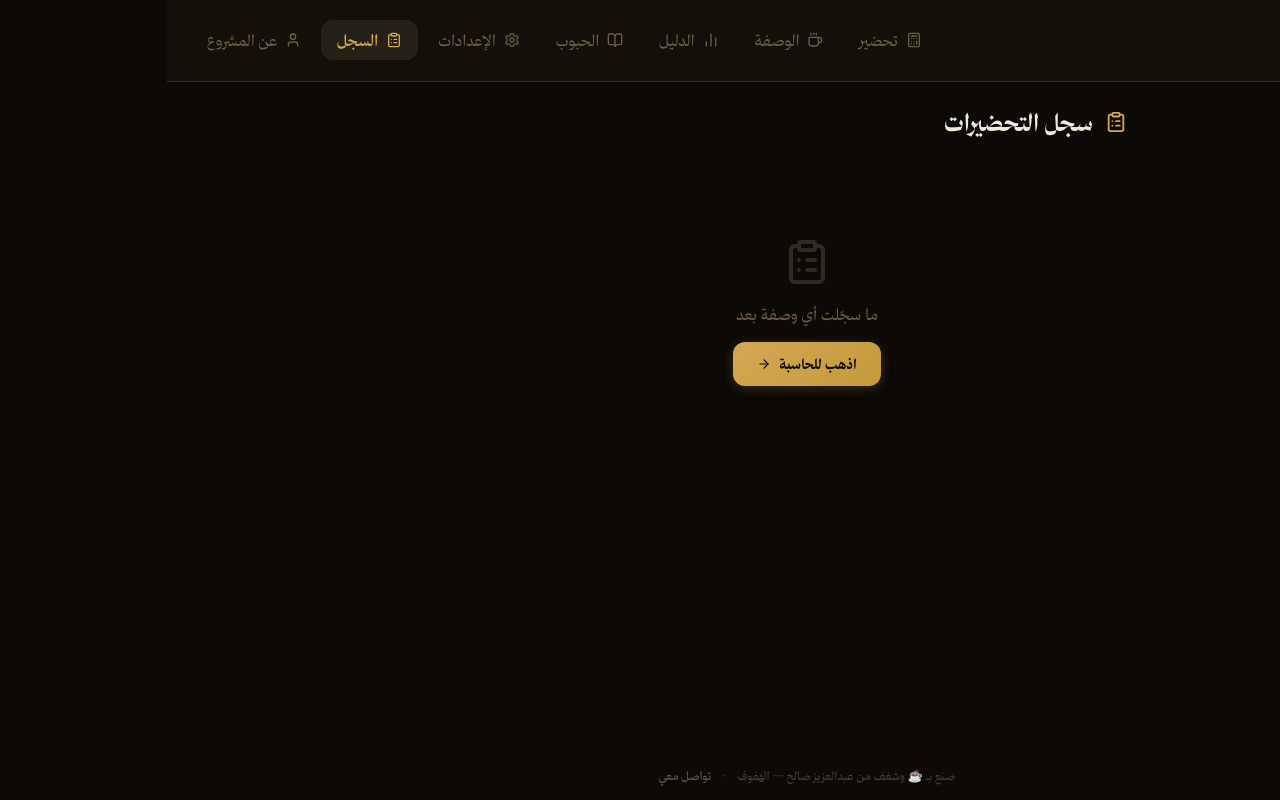
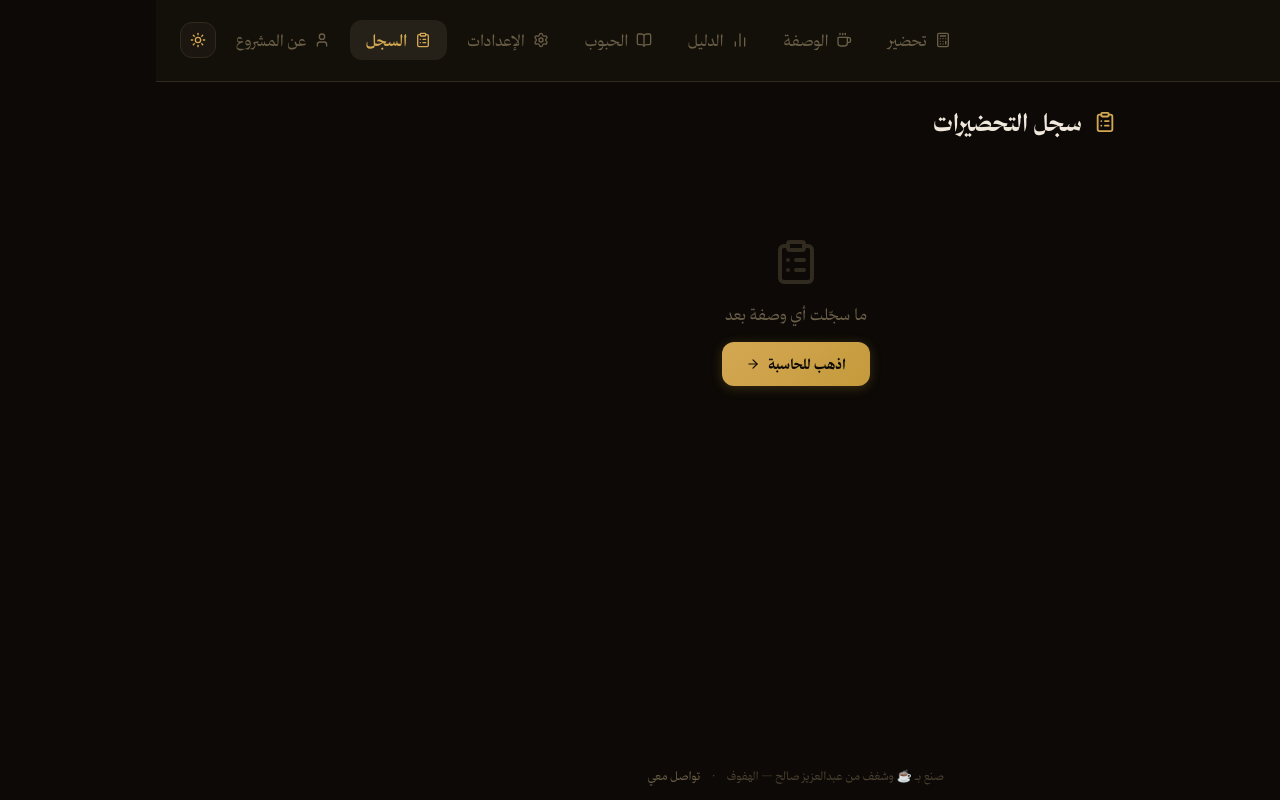
Before and after one commit to AzizSz/drip-wise, a Next.js app: page /log in a window 1280 px wide. Built offline with nearby package versions, Linux system fonts and the light colour scheme.

Commit message:
add dark/light mode toggle

```diff
--- a/src/app/layout.tsx
+++ b/src/app/layout.tsx
@@ -17,7 +17,7 @@ export const viewport: Viewport = {
 
 export default function RootLayout({ children }: { children: React.ReactNode }) {
   return (
-    <html lang="ar" dir="rtl">
+    <html lang="ar" dir="rtl" suppressHydrationWarning>
       <body className="antialiased">
         <div className="min-h-screen flex flex-col">
           <NavBar />
--- a/src/components/nav-bar.tsx
+++ b/src/components/nav-bar.tsx
@@ -3,6 +3,7 @@ import Link from "next/link";
 import { usePathname } from "next/navigation";
 import { Calculator, BookOpen, BarChart2, Settings, Coffee, User, ClipboardList } from "lucide-react";
 import { cn } from "@/lib/utils";
+import { ThemeToggle } from "@/components/theme-toggle";
 
 const NAV_ITEMS = [
   { href: "/", label: "تحضير", icon: Calculator },
@@ -42,6 +43,7 @@ export function NavBar() {
               <span>{label}</span>
             </Link>
           ))}
+          <ThemeToggle />
         </nav>
       </header>
 
@@ -79,7 +81,7 @@ export function NavBar() {
             </div>
           </div>
         </Link>
-        <span className="text-xs text-ink-400">حاسبة V60</span>
+        <ThemeToggle />
       </header>
     </>
   );
--- /dev/null
+++ b/src/components/theme-toggle.tsx
@@ -0,0 +1,34 @@
+"use client";
+import { useEffect, useState } from "react";
+import { Sun, Moon } from "lucide-react";
+
+export function ThemeToggle() {
+  const [theme, setTheme] = useState<"dark" | "light">("dark");
+
+  useEffect(() => {
+    const saved = localStorage.getItem("dripwise_theme") as "dark" | "light" | null;
+    const initial = saved || "dark";
+    setTheme(initial);
+    document.documentElement.setAttribute("data-theme", initial);
+  }, []);
+
+  function toggle() {
+    const next = theme === "dark" ? "light" : "dark";
+    setTheme(next);
+    localStorage.setItem("dripwise_theme", next);
+    document.documentElement.setAttribute("data-theme", next);
+  }
+
+  return (
+    <button
+      onClick={toggle}
+      className="w-9 h-9 rounded-xl border border-surface-600 bg-surface-800 hover:bg-surface-700 flex items-center justify-center transition-all"
+      title={theme === "dark" ? "Light Mode" : "Dark Mode"}
+    >
+      {theme === "dark"
+        ? <Sun size={16} className="text-accent-400" />
+        : <Moon size={16} className="text-ink-300" />
+      }
+    </button>
+  );
+}
```
